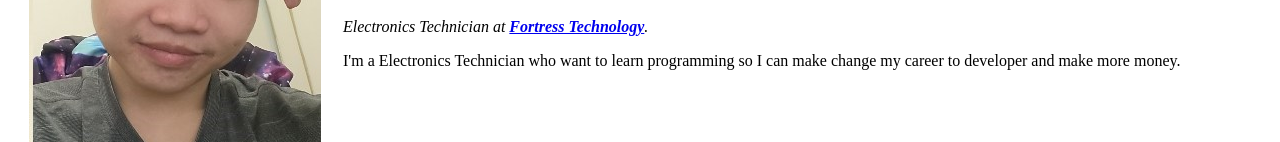
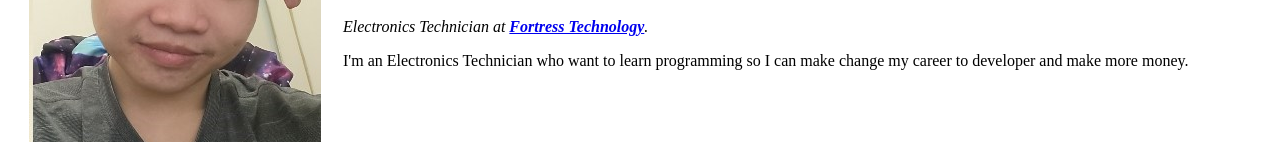
Before and after one commit to mhpro15/cv, a plain HTML site: page index.html in a window 1280 px wide. Shown: the part 264-406 px from the top of the page. Drawn offline with Linux system fonts and the light colour scheme.

Commit message:
Update index.html

```diff
--- a/index.html
+++ b/index.html
@@ -13,7 +13,7 @@
         <td>
           <h1>Hung Manh Nguyen</h1>
           <p><em>Electronics Technician at <strong> <a href="https://www.fortresstechnology.com">Fortress Technology</a></strong>.</em></p>
-          <p>I'm a Electronics Technician who want to learn programming so I can make change my career to developer and make more money.</p>
+          <p>I'm an Electronics Technician who want to learn programming so I can make change my career to developer and make more money.</p>
         </td>
       </tr>
     </table>
```
